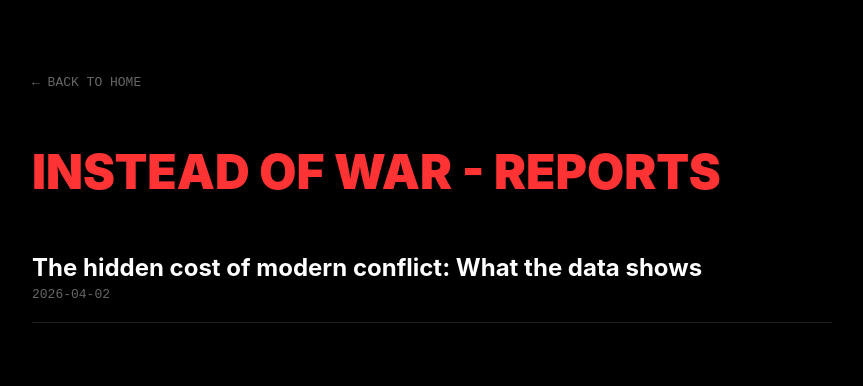
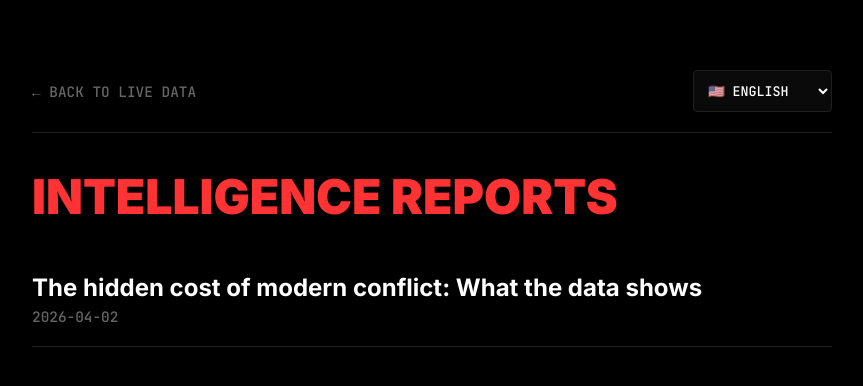
Before and after one commit to davide90-svg/insteadofwar, a Jekyll site: the page built from reports.html, in a window 1280 px wide. Shown: the top 386 px of the page, without its empty margins (208-1071 px from the left). Built offline with Jekyll 4.4.1, drawn with Linux system fonts in a browser that asks for light colours.

Commit message:
reports.html

```diff
--- a/reports.html
+++ b/reports.html
@@ -8,29 +8,70 @@ layout: null
   <meta name="viewport" content="width=device-width, initial-scale=1.0">
   <title>Reports | Instead Of War</title>
   <style>
-    body { background: #000; color: #fff; font-family: 'Inter', sans-serif; }
+    @import url('https://fonts.googleapis.com/css2?family=Inter:wght@400;700;900&family=JetBrains+Mono:wght@500;800&display=swap');
+    body { background: #000; color: #fff; font-family: 'Inter', sans-serif; margin: 0; padding: 0; }
     .wrap { max-width: 800px; margin: 50px auto; padding: 20px; }
-    h1 { color: #ff3333; text-transform: uppercase; font-weight: 900; font-size: 3rem; }
+    .header-bar { display: flex; justify-content: space-between; align-items: center; border-bottom: 1px solid #1f1f1f; padding-bottom: 20px; margin-bottom: 40px; }
+    .back { color: #666; text-decoration: none; font-family: 'JetBrains Mono', monospace; font-size: 0.9rem; text-transform: uppercase; }
+    .back:hover { color: #fff; }
+    select { background: #0a0a0a; color: #fff; border: 1px solid #1f1f1f; padding: 10px; border-radius: 4px; font-family: 'JetBrains Mono', monospace; cursor: pointer; outline: none; }
+    h1 { color: #ff3333; text-transform: uppercase; font-weight: 900; font-size: 3rem; margin-top: 0; line-height: 1; }
     .post-list { list-style: none; padding: 0; }
     .post-list li { border-bottom: 1px solid #1f1f1f; padding: 20px 0; }
     .post-link { color: #fff; text-decoration: none; font-size: 1.5rem; font-weight: bold; }
     .post-link:hover { color: #00e676; }
-    .post-date { color: #666; font-family: monospace; display: block; margin-top: 5px; }
-    .back { color: #666; text-decoration: none; font-family: monospace; display: inline-block; margin-bottom: 20px; }
+    .post-date { color: #666; font-family: 'JetBrains Mono', monospace; display: block; margin-top: 5px; font-size: 0.9rem; }
+    .hidden { display: none !important; }
   </style>
 </head>
 <body>
   <div class="wrap">
-    <a href="/" class="back">← BACK TO HOME</a>
-    <h1>Instead of War - Reports</h1>
-    <ul class="post-list">
+    <div class="header-bar">
+      <a href="/" class="back">← BACK TO LIVE DATA</a>
+      <select id="blogLangSelect">
+        <option value="en">🇺🇸 ENGLISH</option>
+        <option value="es">🇪🇸 ESPAÑOL</option>
+        <option value="it">🇮🇹 ITALIANO</option>
+        <option value="fr">🇫🇷 FRANÇAIS</option>
+        <option value="de">🇩🇪 DEUTSCH</option>
+        <option value="pt">🇵🇹 PORTUGUÊS</option>
+      </select>
+    </div>
+
+    <h1>Intelligence Reports</h1>
+
+    <ul class="post-list" id="postList">
       {% for post in site.posts %}
-        <li>
+        <li class="post-item" data-lang="{{ post.lang | default: 'en' }}">
           <a class="post-link" href="{{ post.url }}">{{ post.title }}</a>
           <span class="post-date">{{ post.date | date: "%Y-%m-%d" }}</span>
         </li>
       {% endfor %}
     </ul>
   </div>
+
+  <script>
+    const langSelect = document.getElementById('blogLangSelect');
+    const posts = document.querySelectorAll('.post-item');
+
+    // Función para ocultar/mostrar posts según idioma
+    function filterPosts(lang) {
+      posts.forEach(post => {
+        if (post.getAttribute('data-lang') === lang) {
+          post.classList.remove('hidden');
+        } else {
+          post.classList.add('hidden');
+        }
+      });
+    }
+
+    // Al cambiar el selector, filtramos
+    langSelect.addEventListener('change', (e) => {
+      filterPosts(e.target.value);
+    });
+
+    // Filtramos en inglés por defecto al cargar la página
+    filterPosts('en');
+  </script>
 </body>
 </html>
```
